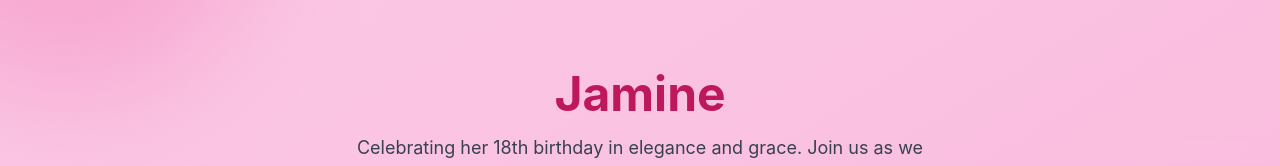
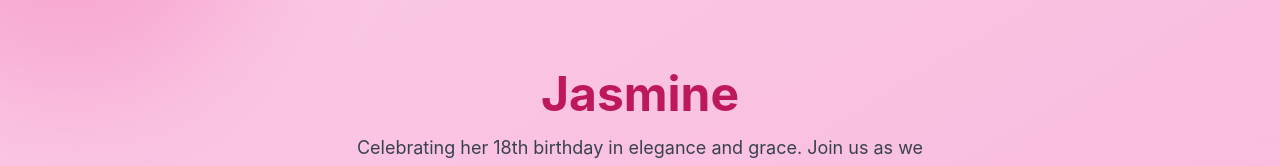
Before and after one commit to villabachris/RSVP, a React (Create React App) app: page / in a window 1280 px wide. Shown: the part 212-378 px from the top of the page. Built offline with nearby package versions, Linux system fonts and the light colour scheme.

Commit message:
added redirects for admin page

```diff
--- a/src/DebutantRsvp.js
+++ b/src/DebutantRsvp.js
@@ -76,7 +76,7 @@ export default function DebutantRSVP() {
 
       {!flipped && !adminView && (
         <div className="z-10 max-w-xl text-center mb-10">
-          <h2 className="text-5xl font-bold text-pink-700 mb-4">Jamine</h2>
+          <h2 className="text-5xl font-bold text-pink-700 mb-4">Jasmine</h2>
           <p className="text-lg text-gray-700">
             Celebrating her 18th birthday in elegance and grace. Join us as we honor her transition into adulthood with an unforgettable night filled with love, laughter, and memories.
           </p>
```
Also changed, not shown: 1 other file (tests, documents, lock files or other folders).
